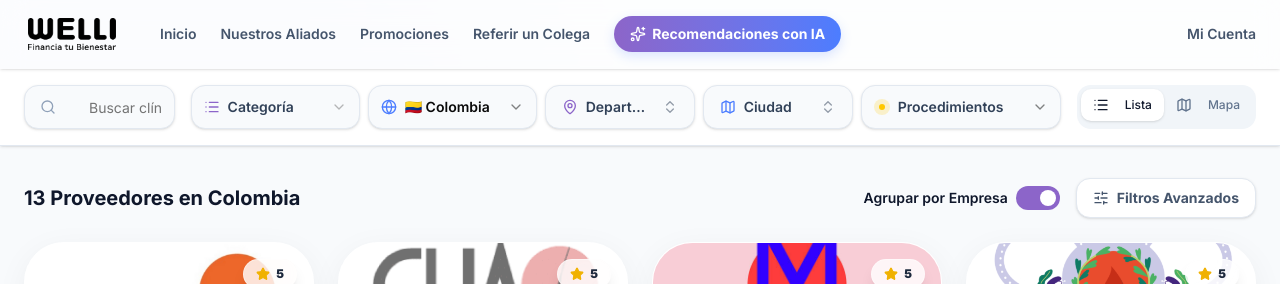
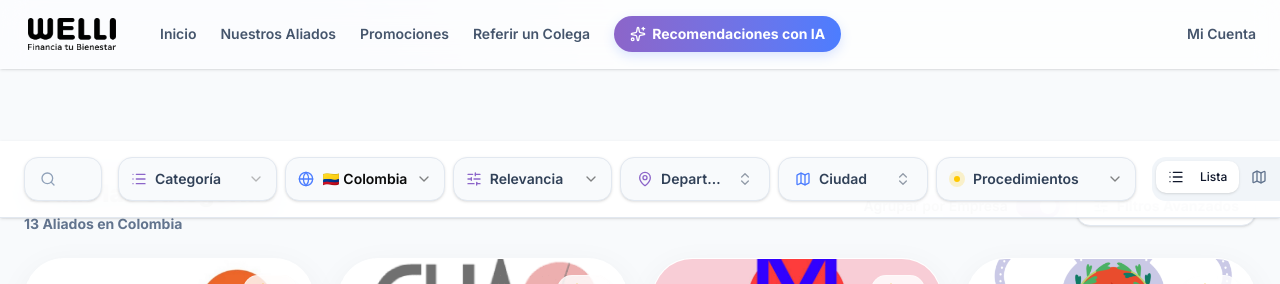
Before and after one commit to juan-barrera-welli/welli-benefits, a Next.js app: page /discover in a window 1280 px wide. Shown: the top 284 px of the page. Built offline with nearby package versions, Linux system fonts and the light colour scheme.

Commit message:
feat: add A-Z sort to discover, pin filter bar correctly, and reflect category in header

```diff
--- a/src/app/discover/page.tsx
+++ b/src/app/discover/page.tsx
@@ -41,6 +41,7 @@ function DiscoverContent() {
     const [selectedProcedure, setSelectedProcedure] = useState("Todos")
     const [viewMode, setViewMode] = useState<"list" | "map">("list")
     const [isGrouped, setIsGrouped] = useState(true)
+    const [sortOrder, setSortOrder] = useState<"A-Z" | "Z-A" | "Relevancia">("Relevancia")
 
     const searchSuggestions = searchQuery.length >= 3
         ? new Fuse(PROVIDERS, {
@@ -127,12 +128,23 @@ function DiscoverContent() {
 
             return matchesCategory && matchesLocation && matchesProcedure
         })
-    }, [searchQuery, selectedCategory, selectedCountry, selectedDepartment, selectedCity, selectedProcedure, isGrouped])
+
+        // Apply sorting
+        if (sortOrder === "A-Z") {
+            filtered.sort((a, b) => a.name.localeCompare(b.name))
+            setIsGrouped(false); // Disable grouping when explicitly sorting to avoid confusion
+        } else if (sortOrder === "Z-A") {
+            filtered.sort((a, b) => b.name.localeCompare(a.name))
+            setIsGrouped(false);
+        }
+
+        return filtered;
+    }, [searchQuery, selectedCategory, selectedCountry, selectedDepartment, selectedCity, selectedProcedure, isGrouped, sortOrder])
 
     return (
-        <div className="flex flex-col min-h-screen bg-slate-50 pb-20">
+        <div className="flex flex-col min-h-screen bg-slate-50 pb-20 overflow-x-hidden">
             {/* Header Search & Filters */}
-            <div className="bg-white border-b border-slate-200 sticky top-[65px] z-30 px-6 py-4 shadow-sm">
+            <div className="bg-white/95 backdrop-blur-xl border-b border-slate-200 sticky top-[60px] md:top-[72px] z-40 px-6 py-4 shadow-sm transition-all">
                 <div className="max-w-7xl mx-auto space-y-4">
                     <div className="flex flex-col md:flex-row gap-4">
                         <div className="relative flex-[2] z-40">
@@ -213,6 +225,20 @@ function DiscoverContent() {
                                 <SelectContent className="rounded-xl">
                                     <SelectItem value="CO">🇨🇴 Colombia</SelectItem>
                                     <SelectItem value="PE">🇵🇪 Perú</SelectItem>
+                                </SelectContent>
+                            </Select>
+
+                            <Select value={sortOrder} onValueChange={(val: any) => setSortOrder(val)}>
+                                <SelectTrigger className="h-11 bg-slate-50 border-slate-200 rounded-xl min-w-[140px]">
+                                    <div className="flex items-center gap-2 font-semibold text-slate-700">
+                                        <SlidersHorizontal className="h-4 w-4 text-[#8C65C9]" />
+                                        <SelectValue placeholder="Ordenar" />
+                                    </div>
+                                </SelectTrigger>
+                                <SelectContent className="rounded-xl">
+                                    <SelectItem value="Relevancia">Relevancia</SelectItem>
+                                    <SelectItem value="A-Z">Alfabético (A-Z)</SelectItem>
+                                    <SelectItem value="Z-A">Alfabético (Z-A)</SelectItem>
                                 </SelectContent>
                             </Select>
 
@@ -379,10 +405,15 @@ function DiscoverContent() {
             {/* Main Content */}
             <div className="px-6 py-8 flex-1">
                 <div className="max-w-7xl mx-auto h-full flex flex-col space-y-6">
-                    <div className="flex items-center justify-between">
-                        <h1 className="text-xl font-bold text-slate-900">
-                            {filteredProviders.length} Proveedores en {selectedDepartment === "Todas" ? (selectedCountry === "CO" ? "Colombia" : "Perú") : selectedDepartment}
-                        </h1>
+                    <div className="flex flex-col md:flex-row items-start md:items-center justify-between gap-4">
+                        <div className="space-y-1">
+                            <h1 className="text-2xl font-black text-slate-900 flex items-center gap-2">
+                                {selectedCategory ? CATEGORIES.find(c => c.id === selectedCategory)?.name : "Todas las Categorías"}
+                            </h1>
+                            <p className="text-sm font-bold text-slate-500">
+                                {filteredProviders.length} Aliados en {selectedDepartment === "Todas" ? (selectedCountry === "CO" ? "Colombia" : "Perú") : selectedDepartment}
+                            </p>
+                        </div>
                         <div className="flex items-center gap-4">
                             <div className="flex items-center gap-2">
                                 <span className={`text-sm font-semibold ${isGrouped ? 'text-slate-900' : 'text-slate-500'}`}>Agrupar por Empresa</span>
```
